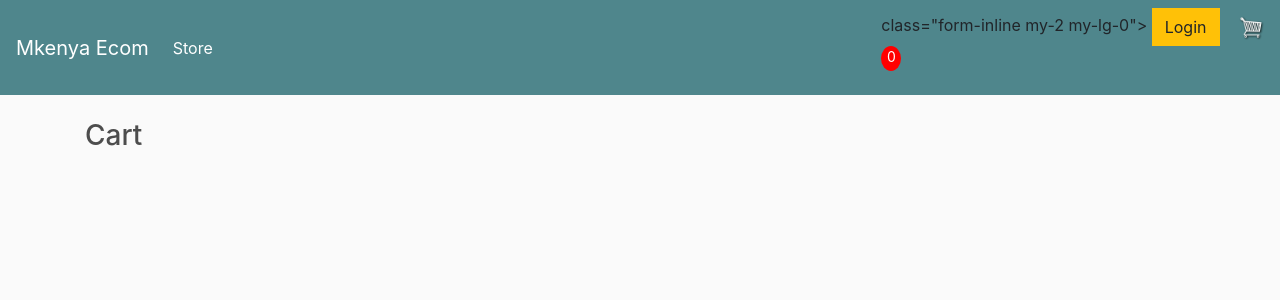
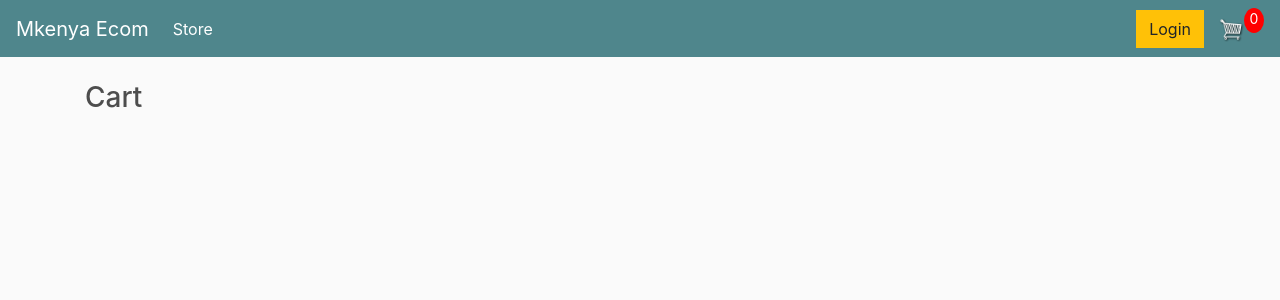
Before and after one commit to ndunguloren96/ltronix-shop, a Django app: page /cart/ in a window 1280 px wide. Shown: the top 300 px of the page. Run offline with Django 4.2, Linux system fonts and the light colour scheme; some libraries are stand-ins or nearby versions.

Commit message:
fix: minor syntax error correct

```diff
--- a/ecommerce/store/templates/store/main.html
+++ b/ecommerce/store/templates/store/main.html
@@ -39,7 +39,7 @@
             >
 
         </ul>
-        <div> class="form-inline my-2 my-lg-0">
+        <div class="form-inline my-2 my-lg-0">
 	     	<a href="#"class="btn btn-warning">Login</a>
 
 	     	<a href="{% url 'cart' %}">
```
